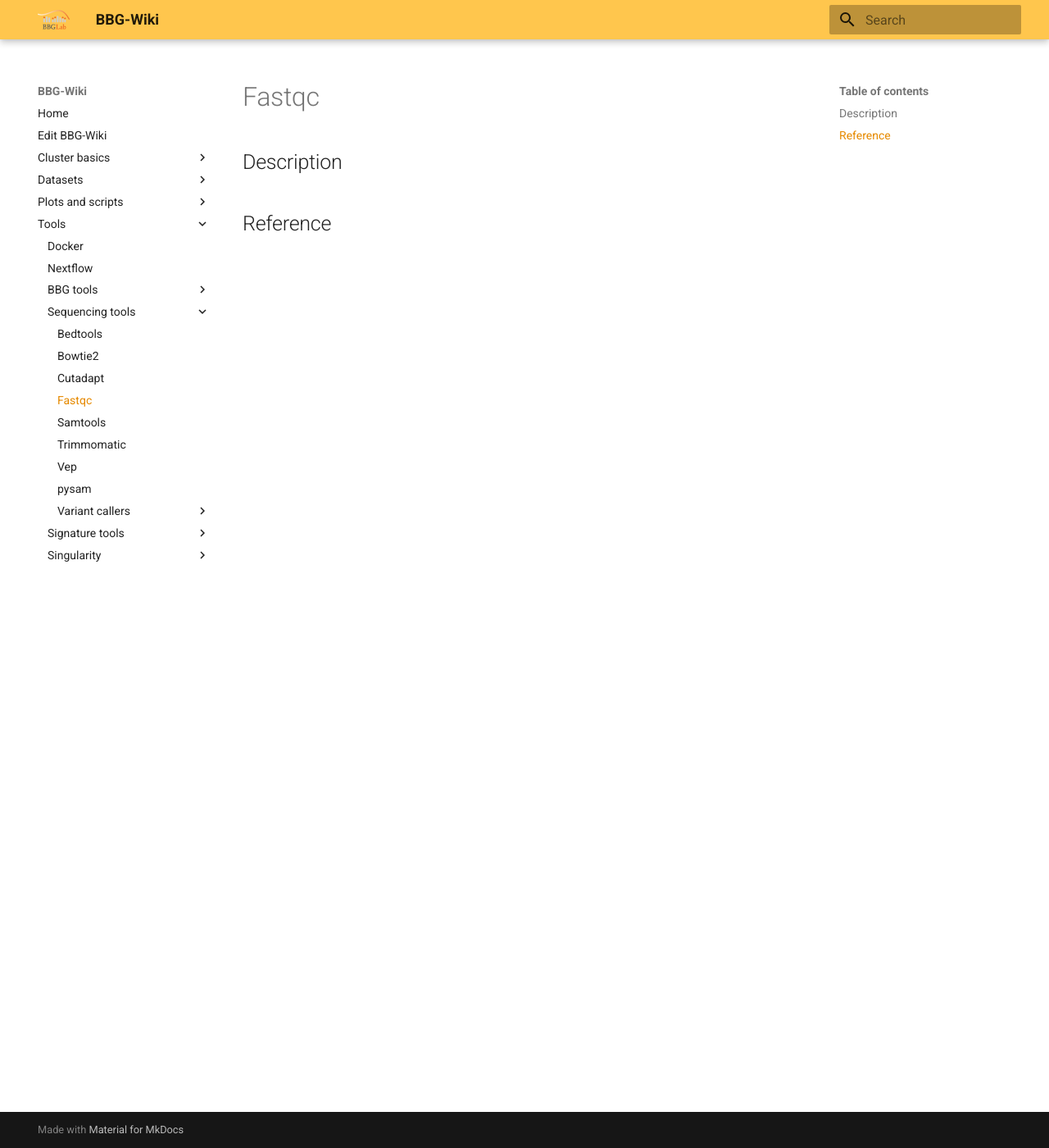
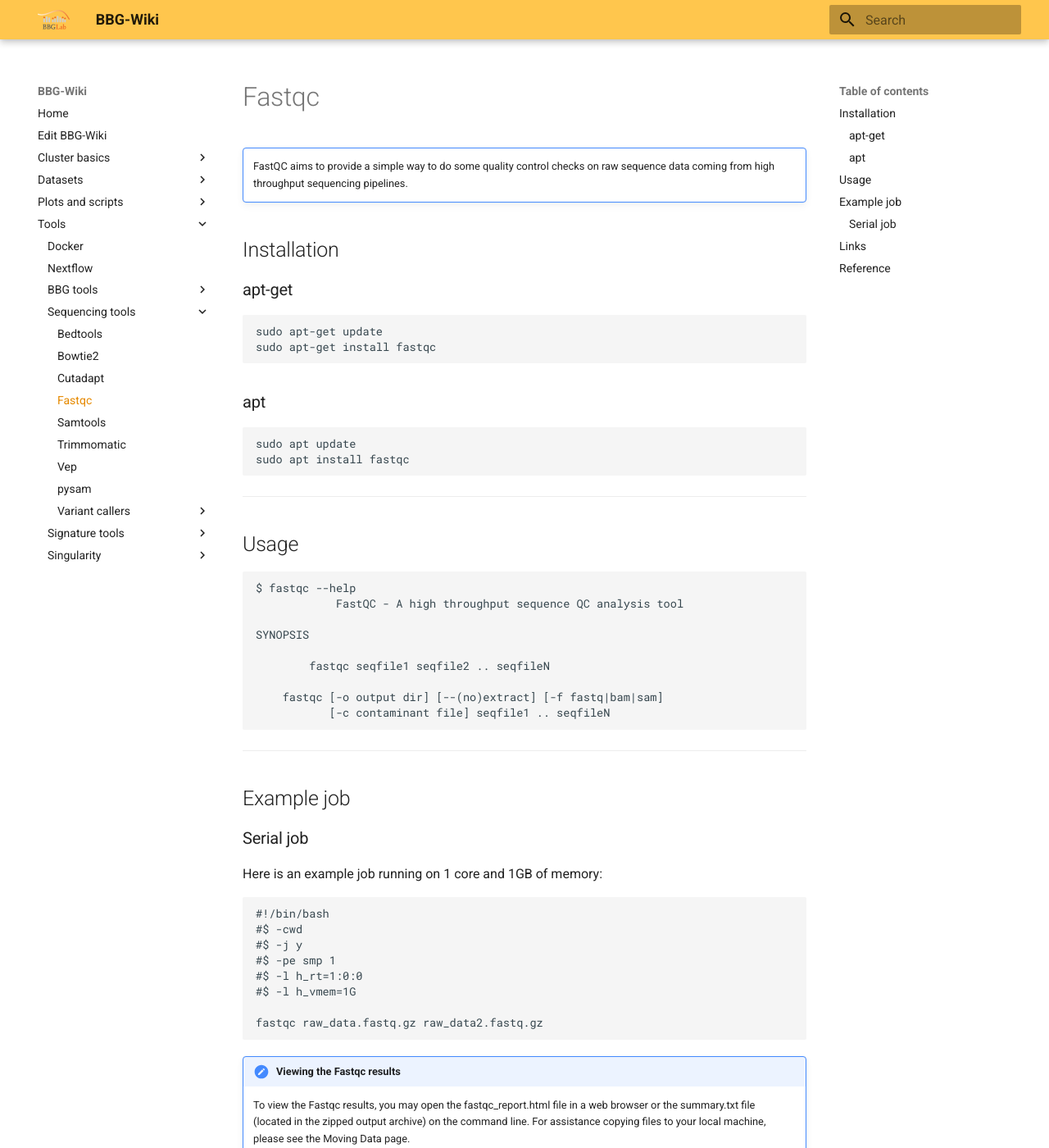
Before and after one commit to bbglab/bbgwiki, an MkDocs documentation site: the page built from docs/Tools/Sequencing tools/Fastqc.md, in a window 1280 px wide and 1400 px high. Shown: the whole window at 82% size. Built offline with MkDocs 1.6.1 and Material for MkDocs 9.7.7, drawn with Linux system fonts in a browser that asks for light colours; some of the changed text lies outside the part shown.

Commit message:
Added section: Fastqc

````diff
--- a/docs/Tools/Sequencing tools/Fastqc.md
+++ b/docs/Tools/Sequencing tools/Fastqc.md
@@ -1,6 +1,71 @@
 # Fastqc
 
-## Description
+!!! note annotate ""
+    FastQC aims to provide a simple way to do some quality control checks on raw sequence data coming from high throughput sequencing pipelines.
 
+## Installation
+
+### apt-get
+
+```bash
+sudo apt-get update
+sudo apt-get install fastqc
+```
+
+### apt
+
+```bash
+sudo apt update
+sudo apt install fastqc
+```
+
+---
+
+## Usage
+
+```
+$ fastqc --help
+            FastQC - A high throughput sequence QC analysis tool
+
+SYNOPSIS
+
+        fastqc seqfile1 seqfile2 .. seqfileN
+
+    fastqc [-o output dir] [--(no)extract] [-f fastq|bam|sam]
+           [-c contaminant file] seqfile1 .. seqfileN
+```
+
+---
+
+## Example job
+### Serial job
+Here is an example job running on 1 core and 1GB of memory:
+
+```bash
+#!/bin/bash
+#$ -cwd
+#$ -j y
+#$ -pe smp 1
+#$ -l h_rt=1:0:0
+#$ -l h_vmem=1G
+
+fastqc raw_data.fastq.gz raw_data2.fastq.gz
+```
+
+!!! note annotate "Viewing the Fastqc results"
+
+    To view the Fastqc results, you may open the fastqc_report.html file in a web browser or the summary.txt file (located in the zipped output archive) on the command line. For assistance copying files to your local machine, please see the Moving Data page.
+
+---
+
+## Links
+
+- [FastQC website](https://www.bioinformatics.babraham.ac.uk/projects/fastqc/)
+- [FastQC manual](https://www.bioinformatics.babraham.ac.uk/projects/fastqc/Help/)
+- [FastQC video tutorial](https://www.youtube.com/watch?v=bz93ReOv87Y)
+
+---
 
 ## Reference
+
+- Hania Kranas
````
